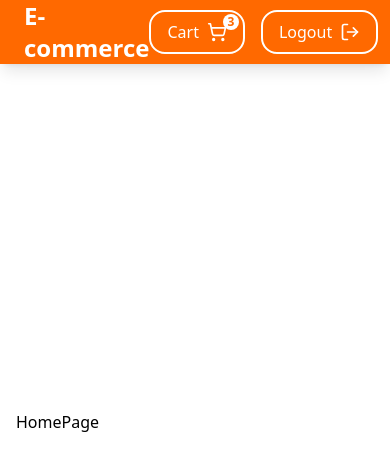
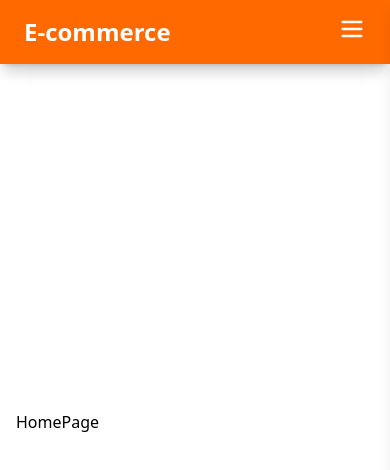
Before and after one commit to seifmagdy2000/E-commerce, a React (Vite) app in the folder client/: page / in a window 390 px wide. Shown: the top 470 px of the page. Built offline with nearby package versions, Linux system fonts and the light colour scheme.

Commit message:
added mobile navbar

```diff
--- a/client/src/components/Navbar/desktop/DesktopNavbar.jsx
+++ b/client/src/components/Navbar/desktop/DesktopNavbar.jsx
@@ -1,19 +1,20 @@
 import React from "react";
 import { Link } from "react-router-dom";
-import { ShoppingCart, UserPlus, LogIn, LogOut, Lock } from "lucide-react";
+import { ShoppingCart, UserPlus, LogIn, LogOut } from "lucide-react";
+import MobileNavBar from "../mobile/MobileNavBar.jsx";
 
 const cartItemCount = 3; // Hardcoded for now, later can be dynamic
 
 const classes = {
-  commonLink:
-    "flex items-center space-x-2 border-2 border-white rounded-2xl px-4 py-2 transition hover:bg-white hover:text-orange-500",
-  navContainer: "flex items-center space-x-4",
+  commonLink: "flex items-center space-x-2 border-2 border-white rounded-2xl px-4 py-2 transition hover:bg-white hover:text-orange-500",
+  navContainer: "hidden md:flex items-center space-x-4",
 };
 
 function DesktopNavbar() {
   const user = true; // Change to false for testing
   const isAdmin = true; // Change to false if user isn't admin
 
+  // Define navigation links
   const links = user
     ? [
         {
@@ -22,14 +23,14 @@ function DesktopNavbar() {
           icon: (
             <div className="relative">
               <ShoppingCart size={20} />
-              <span className="absolute -top-2 -right-3 bg-white text-orange-500 text-xs font-bold w-4 h-4 flex items-center justify-center rounded-full">
+              <span className="absolute -top-2 -right-2 bg-red-500 text-white text-xs font-bold w-5 h-5 flex items-center justify-center rounded-full">
                 {cartItemCount}
               </span>
             </div>
           ),
         },
         { to: "/logout", text: "Logout", icon: <LogOut size={20} /> },
-        ...(isAdmin ? [{ to: "/dashboard", text: "Dashboard", icon: <Lock size={20} />  }] : []),
+        ...(isAdmin ? [{ to: "/dashboard", text: "Dashboard", icon: "" }] : []),
       ]
     : [
         { to: "/login", text: "Login", icon: <LogIn size={20} /> },
@@ -37,6 +38,15 @@ function DesktopNavbar() {
       ];
 
   return (
+    <header className="fixed top-0 left-0 w-full bg-orange-500 h-16 flex items-center px-6 shadow-lg z-50">
+      <div className="max-w-8xl w-full flex justify-between items-center mx-auto">
+
+        {/* Logo */}
+        <Link to="/" className="text-2xl font-bold text-white">
+          E-commerce
+        </Link>
+
+        {/* Desktop Navbar */}
         <nav className={classes.navContainer}>
           {links.map((link) => (
             <Link key={link.to} to={link.to} className={`text-white ${classes.commonLink}`}>
@@ -44,6 +54,11 @@ function DesktopNavbar() {
             </Link>
           ))}
         </nav>
+
+        {/* Mobile Burger Menu */}
+        <MobileNavBar links={links} />
+      </div>
+    </header>
   );
 }
 
--- a/client/src/components/Navbar/desktop/NavMenuUser.jsx
+++ /dev/null
@@ -1,8 +0,0 @@
-
-function NavMenu() {
-  return (
-    <div>NavMenu</div>
-  )
-}
-
-export default NavMenu
--- /dev/null
+++ b/client/src/components/Navbar/mobile/MobileNavBar.jsx
@@ -0,0 +1,57 @@
+import React, { useState } from "react";
+import { Link } from "react-router-dom";
+import { Menu, X } from "lucide-react";
+
+const MobileNavbar = ({ links }) => {
+  const [menuOpen, setMenuOpen] = useState(false);
+
+  return (
+    <div className="md:hidden">
+      {/* Burger Menu Button */}
+      <button
+        className="text-white focus:outline-none"
+        onClick={() => setMenuOpen(!menuOpen)}
+      >
+        {menuOpen ? <X size={28} /> : <Menu size={28} />}
+      </button>
+
+      {/* Background overlay when menu is open */}
+      {menuOpen && (
+        <div
+          className="fixed inset-0 bg-black opacity-50 z-40"
+          onClick={() => setMenuOpen(false)}
+        ></div>
+      )}
+
+      {/* Sliding Mobile Menu */}
+      <div
+        className={`fixed top-0 right-0 w-50 h-full bg-white shadow-lg z-50 transform transition-transform duration-300 ${
+          menuOpen ? "translate-x-0" : "translate-x-full"
+        }`}
+      >
+        {/* Close Button */}
+        <div className="flex justify-end p-4">
+          <button onClick={() => setMenuOpen(false)}>
+            <X size={28} className="text-gray-700" />
+          </button>
+        </div>
+
+        {/* Navigation Links */}
+        <nav className="flex flex-col space-y-4 p-6">
+          {links.map((link) => (
+            <Link
+              key={link.to}
+              to={link.to}
+              className="text-gray-800 text-lg font-medium flex items-center space-x-3 p-3 hover:bg-gray-100 rounded-lg transition"
+              onClick={() => setMenuOpen(false)}
+            >
+              {link.icon} <span>{link.text}</span>
+            </Link>
+          ))}
+        </nav>
+      </div>
+    </div>
+  );
+};
+
+export default MobileNavbar;
```
Lines whose indentation alone changed are shown as unchanged.
